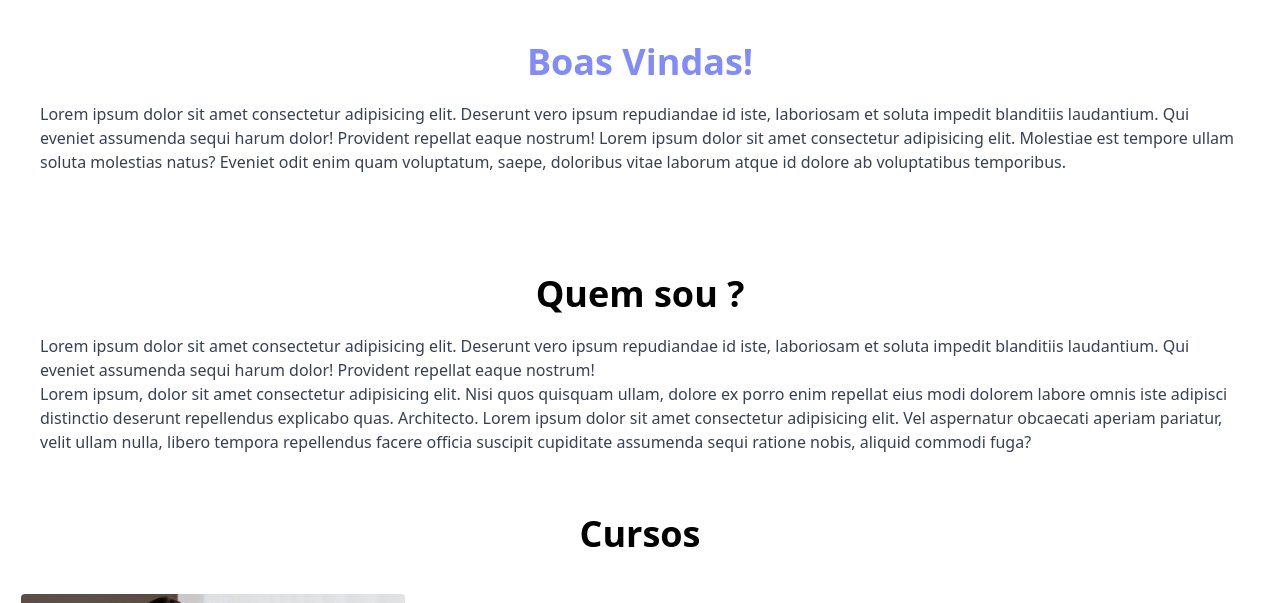
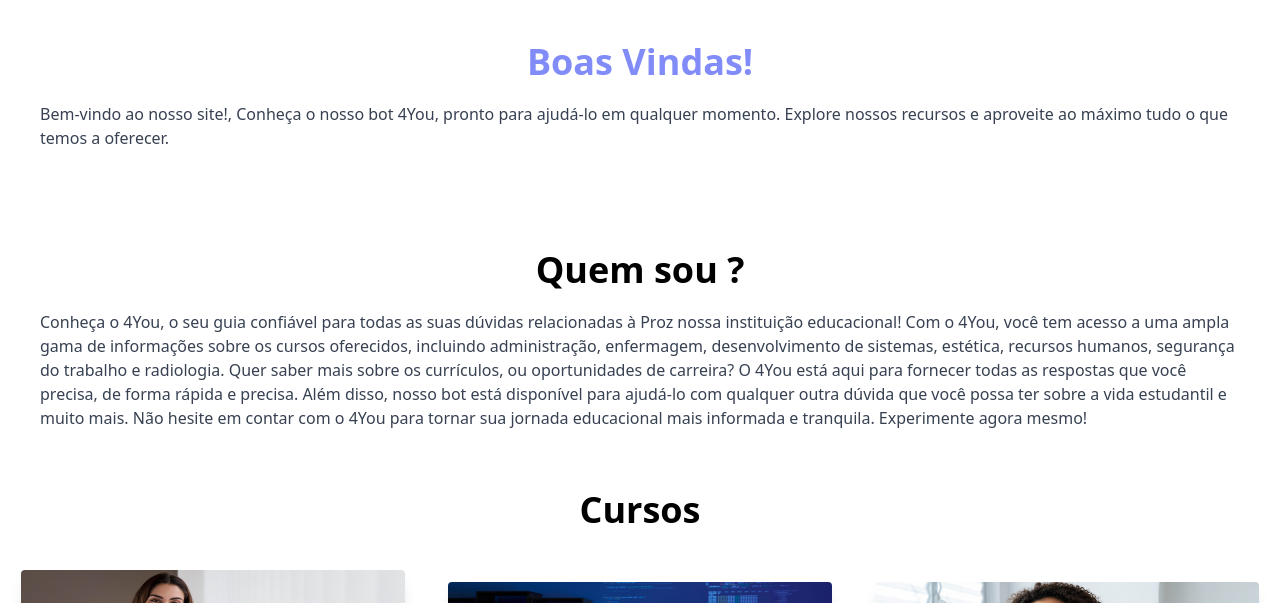
Before and after one commit to 4youchatbot/4you_chatbot, a website: page index.html in a window 1280 px wide. Shown: the part 118-721 px from the top of the page. Drawn offline with nearby package versions, Linux system fonts and the light colour scheme.

Commit message:
text fix

```diff
--- a/index.html
+++ b/index.html
@@ -25,7 +25,7 @@
       Boas Vindas!
     </h2>
     <p class="text-gray-700 text-base">
-      Lorem ipsum dolor sit amet consectetur adipisicing elit. Deserunt vero ipsum repudiandae id iste, laboriosam et soluta impedit blanditiis laudantium. Qui eveniet assumenda sequi harum dolor! Provident repellat eaque nostrum! Lorem ipsum dolor sit amet consectetur adipisicing elit. Molestiae est tempore ullam soluta molestias natus? Eveniet odit enim quam voluptatum, saepe, doloribus vitae laborum atque id dolore ab voluptatibus temporibus.
+      Bem-vindo ao nosso site!, Conheça o nosso bot 4You, pronto para ajudá-lo em qualquer momento. Explore nossos recursos e aproveite ao máximo tudo o que temos a oferecer.
     </p>
   </div>
 
@@ -34,10 +34,7 @@
       Quem sou ?
     </h2>
     <p class="text-gray-700 text-base">
-      Lorem ipsum dolor sit amet consectetur adipisicing elit. Deserunt vero ipsum repudiandae id iste, laboriosam et soluta impedit blanditiis laudantium. Qui eveniet assumenda sequi harum dolor! Provident repellat eaque nostrum!
-    </p>
-    <p class="text-gray-700 text-base">
-      Lorem ipsum, dolor sit amet consectetur adipisicing elit. Nisi quos quisquam ullam, dolore ex porro enim repellat eius modi dolorem labore omnis iste adipisci distinctio deserunt repellendus explicabo quas. Architecto. Lorem ipsum dolor sit amet consectetur adipisicing elit. Vel aspernatur obcaecati aperiam pariatur, velit ullam nulla, libero tempora repellendus facere officia suscipit cupiditate assumenda sequi ratione nobis, aliquid commodi fuga?
+      Conheça o 4You, o seu guia confiável para todas as suas dúvidas relacionadas à Proz nossa instituição educacional! Com o 4You, você tem acesso a uma ampla gama de informações sobre os cursos oferecidos, incluindo administração, enfermagem, desenvolvimento de sistemas, estética, recursos humanos, segurança do trabalho e radiologia. Quer saber mais sobre os currículos, ou oportunidades de carreira? O 4You está aqui para fornecer todas as respostas que você precisa, de forma rápida e precisa. Além disso, nosso bot está disponível para ajudá-lo com qualquer outra dúvida que você possa ter sobre a vida estudantil e muito mais. Não hesite em contar com o 4You para tornar sua jornada educacional mais informada e tranquila. Experimente agora mesmo!
     </p>
   </div>
 
```
